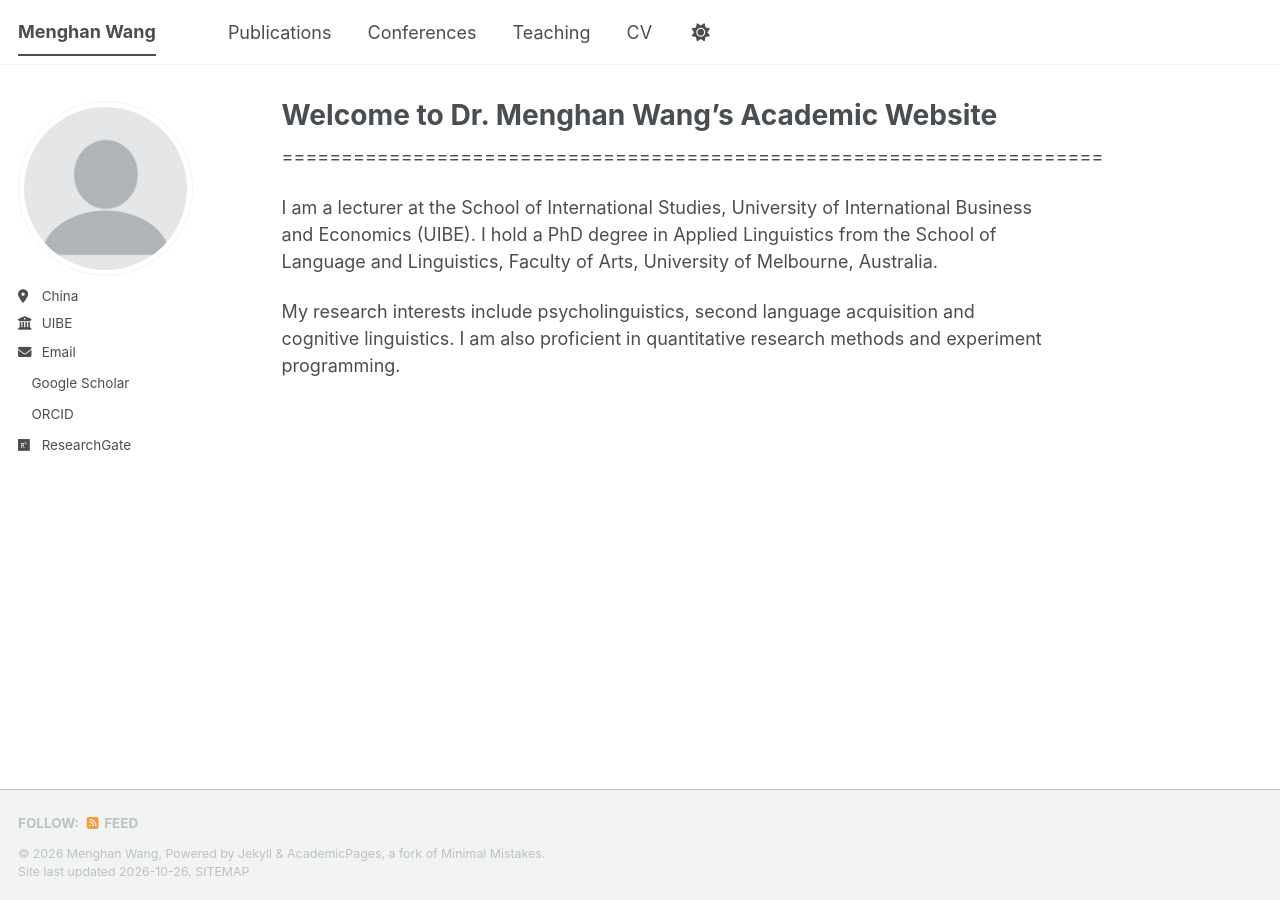
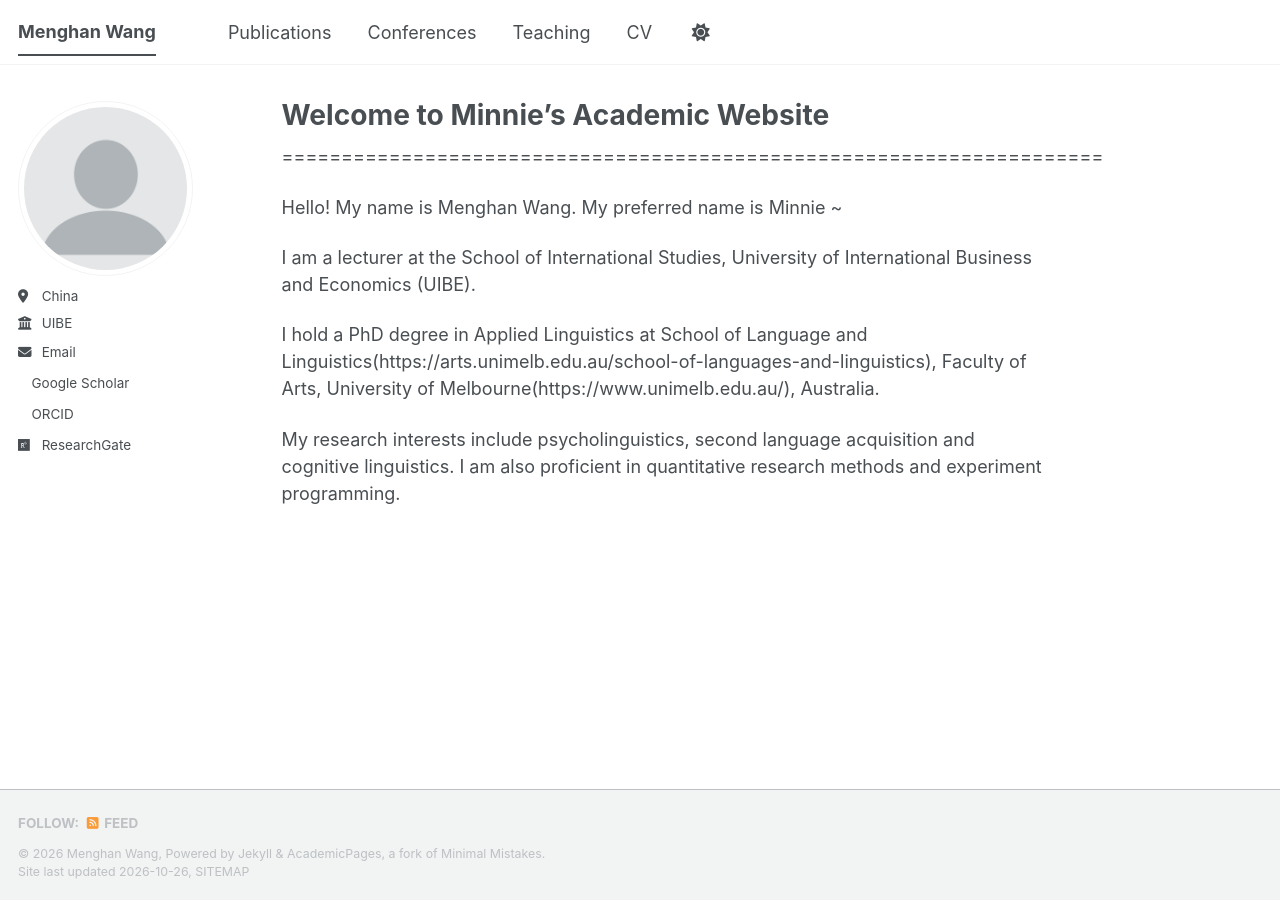
Before and after one commit to menghan120/menghan.github.io, a Jekyll site: the page built from _pages/about.md, in a window 1280 px wide. Built offline with Jekyll 4.4.1, drawn with Linux system fonts in a browser that asks for light colours; a script bundle is joined from its source files by our own code; a style sheet for code colours, icons or effects is not loaded.

Commit message:
Revise about page with new name and details
Updated the title and added links to educational institutions.

```diff
--- a/_pages/about.md
+++ b/_pages/about.md
@@ -1,6 +1,6 @@
 ---
 permalink: /
-title: "Welcome to Dr. Menghan Wang's Academic Website"
+title: "Welcome to Minnie's Academic Website"
 author_profile: true
 redirect_from:
   - /about/
@@ -10,7 +10,10 @@ redirect_from:
 
 =====================================================================
 
+Hello! My name is Menghan Wang. My preferred name is Minnie ~
 
-I am a lecturer at the School of International Studies, University of International Business and Economics (UIBE). I hold a PhD degree in Applied Linguistics from the School of Language and Linguistics, Faculty of Arts, University of Melbourne, Australia.
+I am a lecturer at the School of International Studies, University of International Business and Economics (UIBE).
+
+I hold a PhD degree in Applied Linguistics at School of Language and Linguistics(https://arts.unimelb.edu.au/school-of-languages-and-linguistics), Faculty of Arts, University of Melbourne(https://www.unimelb.edu.au/), Australia.
 
 My research interests include psycholinguistics, second language acquisition and cognitive linguistics. I am also proficient in quantitative research methods and experiment programming.
```
